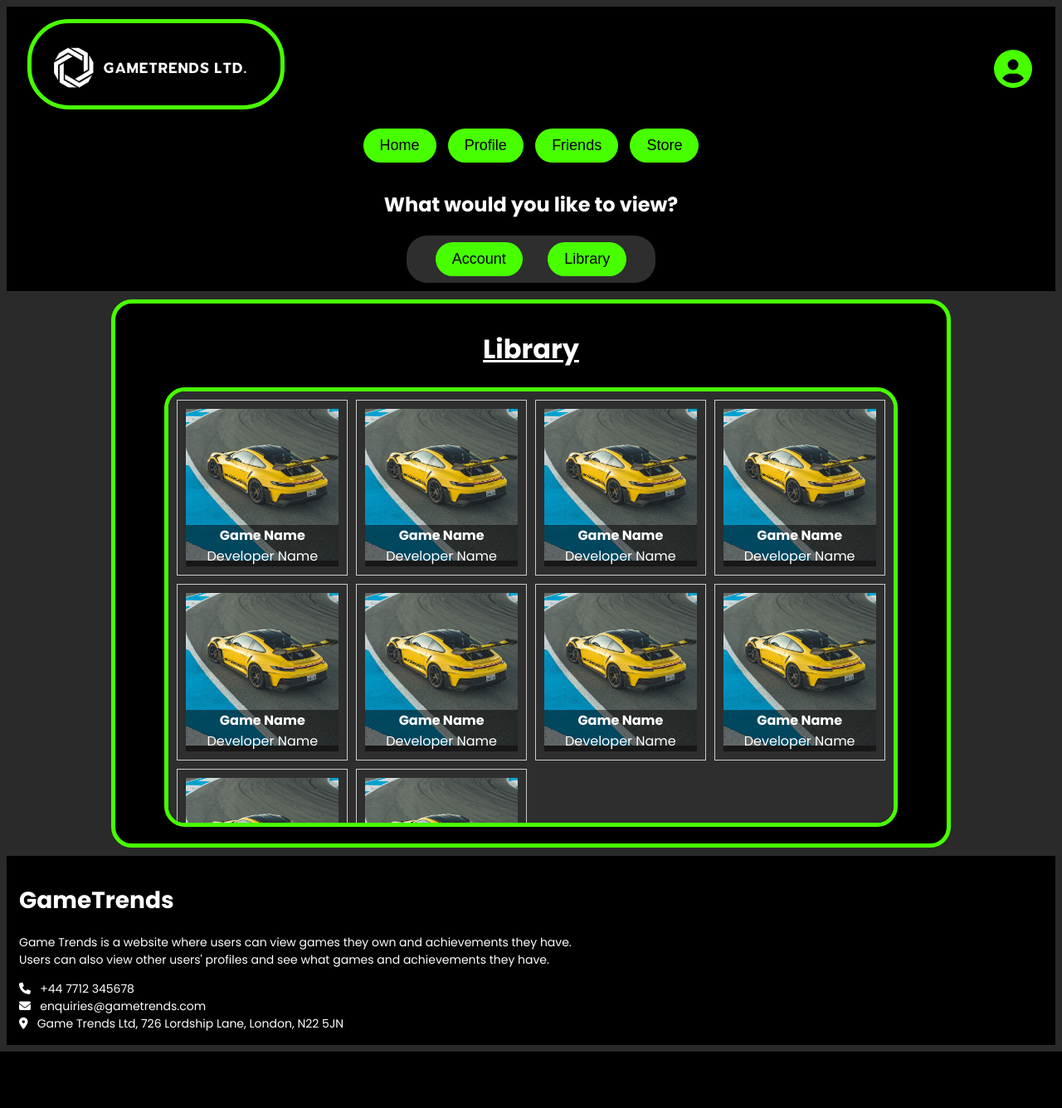
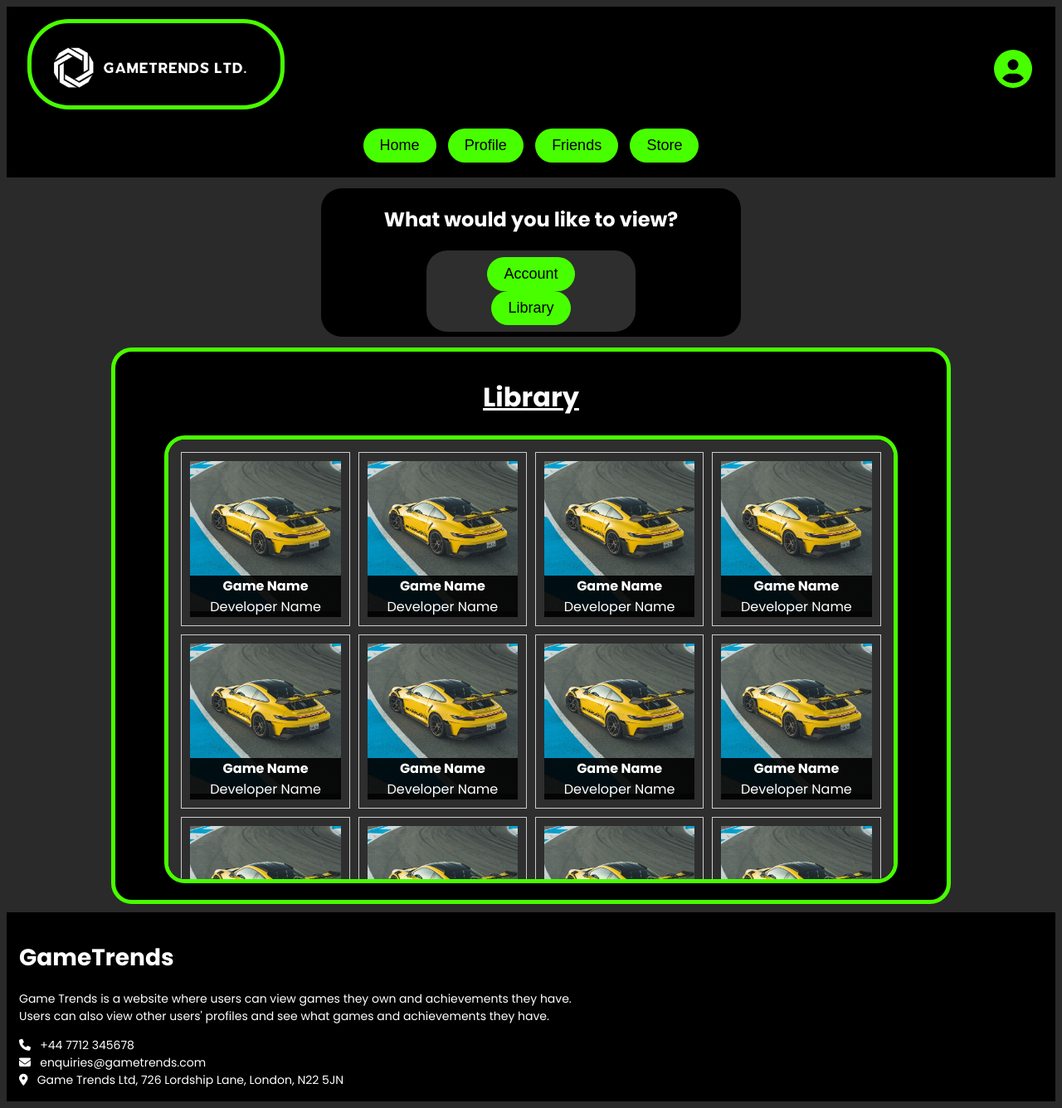
Before and after one commit to ABleasdale1/GameTrends, a Django app: page /profile/ in a window 1280 px wide, after a click on "Library". Shown: the whole page at 83% size. Before the commit the page ends 1268 px from the top, so only its background shows below. Run offline with Django 4.2, Linux system fonts and the light colour scheme; some libraries are stand-ins or nearby versions.

Commit message:
Messed around with game tiles

```diff
--- a/gameTrends/userApp/static/userApp/css/profileStyles.css
+++ b/gameTrends/userApp/static/userApp/css/profileStyles.css
@@ -1,8 +1,17 @@
 /* Path: GameTrends/gameTrends/userApp/static/userApp/css/profileStyles.css */
+
+.switchView-container {
+    /* border: 1px solid #F00; */
+    border-radius: 25px;
+    background-color: #000;
+    margin: 1% 30%;
+    text-align: center;
+    padding: 1px;
+}
 
 .switchView {
     background-color: #2e2e2e;
-    margin: 0 38%;
+    margin: 2% 25%;
     margin-bottom: 5px;
     padding: 8px 20px;
     border-radius: 25px;
@@ -86,7 +95,7 @@
 .gameLibrary {
     text-align: center;
     margin: 10px 5%;
-    padding: 10px;
+    padding: 15px;
     height: auto;
     border: 5px solid #48ff00;
     border-radius: 25px;
@@ -95,13 +104,19 @@
     grid-template-columns: repeat(auto-fill, minmax(200px, 1fr));
     grid-gap: 10px;
     overflow-y: auto;
-    max-height: 500px; /* Adjust as needed */
+    max-height: 500px;
 }
 
 .gameItem {
     border: 1px solid #ccc;
     padding: 10px;
-    position: relative; /* Add this */
+    position: relative;
+    cursor: pointer;
+    transition: transform 0.6s ease;
+}
+
+.gameItem:hover {
+    transform: scale(0.9);
 }
 
 .gameItem img {
@@ -110,8 +125,8 @@
 
 .gameItem h4, .gameItem p {
     margin: 0;
-    color: white; /* Change the text color so it's visible on the image */
-    background: rgba(0, 0, 0, 0.5); /* Add a semi-transparent background */
+    color: white;
+    background: rgba(0, 0, 0, 0.9);
 }
 
 /* Add these new styles */
@@ -122,3 +137,31 @@
     right: 0;
     padding: 10px;
 }
+
+.gameItem.addMore {
+    display: flex;
+    justify-content: center;
+    align-items: center;
+    cursor: pointer;
+    transition: transform 0.6s ease;
+}
+
+.gameItem.addMore:hover {
+    transform: scale(0.9);
+}
+
+.gameItem.addMore button {
+    padding: 20px 40px; /* Increase the padding */
+    font-size: 20px; /* Increase the font size */
+    border: none;
+    border-radius: 5px;
+    background-color: #48ff00;
+    color: #000;
+    cursor: pointer;
+    transition-duration: 0.6s;
+}
+
+.gameItem.addMore button:hover {
+    background-color: #000;
+    color: #fff;
+}
--- a/gameTrends/userApp/templates/userApp/profile.html
+++ b/gameTrends/userApp/templates/userApp/profile.html
@@ -36,14 +36,17 @@
                 <a href="{% url 'userApp:store' %}"><button class="nav-button">Store</button></a>
             </nav>
         </div>
+
+    </div>
+</header>
+<body>
+    <div class="switchView-container">
         <h2>What would you like to view?</h2>
         <div class="switchView">
             <button class="switchViewButton" onclick="switchView('account')">Account</button>
             <button class="switchViewButton" onclick="switchView('library')">Library</button>
         </div>
     </div>
-</header>
-<body>
     <div id="contentContainer">
         <div id="account" class="content">
             <h1 id="headings">Account</h1>
@@ -147,7 +150,37 @@
                         <p>Developer Name</p>
                     </div>
                 </div>
-
+                <div class="gameItem">
+                    <img src="{% static 'userApp/images/default-profile-picture.png' %}" alt="game name">
+                    <div class="overlay">
+                        <h4>Game Name</h4>
+                        <p>Developer Name</p>
+                    </div>
+                </div>
+                <div class="gameItem">
+                    <img src="{% static 'userApp/images/default-profile-picture.png' %}" alt="game name">
+                    <div class="overlay">
+                        <h4>Game Name</h4>
+                        <p>Developer Name</p>
+                    </div>
+                </div>
+                <div class="gameItem">
+                    <img src="{% static 'userApp/images/default-profile-picture.png' %}" alt="game name">
+                    <div class="overlay">
+                        <h4>Game Name</h4>
+                        <p>Developer Name</p>
+                    </div>
+                </div>
+                <div class="gameItem">
+                    <img src="{% static 'userApp/images/default-profile-picture.png' %}" alt="game name">
+                    <div class="overlay">
+                        <h4>Game Name</h4>
+                        <p>Developer Name</p>
+                    </div>
+                </div>
+                <div class="gameItem addMore">
+                    <button onclick='location.href="{% url "userApp:store" %}";'>Add More</button>
+                </div>
             </div>
         </div>
     </div>
```
